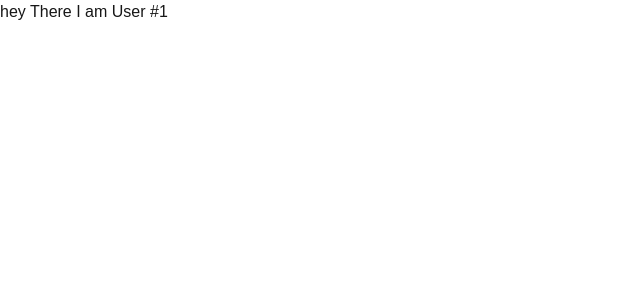
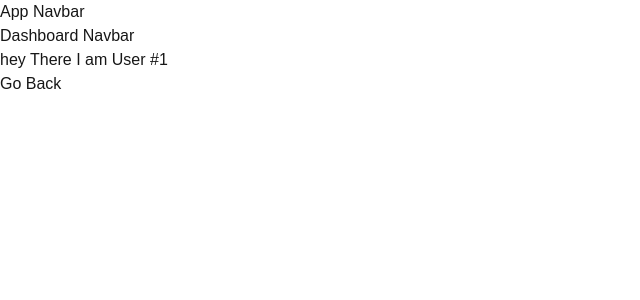
Before and after one commit to Sankeethan01/next16-demo, a Next.js app: page /dashboard/users/1 in a window 1280 px wide. Shown: the top 300 px of the page, without its empty margins (0-640 px from the left). Built offline with nearby package versions, Linux system fonts and the light colour scheme.

Commit message:
practices custom layout creation

```diff
--- /dev/null
+++ b/app/dashboard/layout.tsx
@@ -0,0 +1,10 @@
+const layout = ({ children } : { children : React.ReactNode}) => {
+  return (
+    <div>
+        <p>Dashboard Navbar</p>
+      { children }
+    </div>
+  )
+}
+
+export default layout
--- a/app/dashboard/users/[id]/page.tsx
+++ b/app/dashboard/users/[id]/page.tsx
@@ -1,9 +1,12 @@
+import Link from "next/link";
+
 const UserDetails = async ({ params } : { params : Promise<{ id : string }>}) => {
     const { id } = await params;
 
   return (
     <div>
-      hey There I am User #{id}
+      <p>hey There I am User #{id}</p>
+      <button><Link href={`/dashboard/users`}>Go Back</Link></button>
     </div>
   )
 }
--- a/app/layout.tsx
+++ b/app/layout.tsx
@@ -27,6 +27,7 @@ export default function RootLayout({
       <body
         className={`${geistSans.variable} ${geistMono.variable} antialiased`}
       >
+        <p>App Navbar</p>
         {children}
       </body>
     </html>
```
